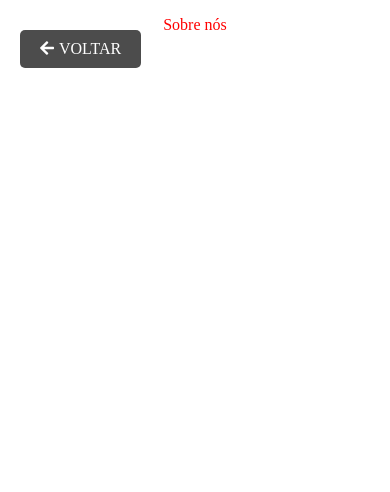
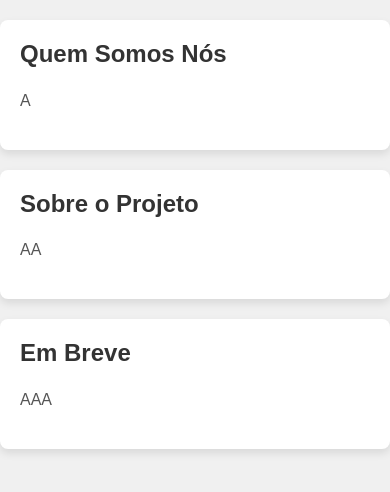
Before and after one commit to KaimanSystem/TCC, a PHP site: page /Projeto/sobre_KS.php in a window 390 px wide. Shown: the top 492 px of the page. Run offline with PHP 8.4, Linux system fonts and the light colour scheme.

Commit message:
Resolvendo conflitos e aplicando alterações

```diff
--- a/comunidade_popup_sucesso.php
+++ b/comunidade_popup_sucesso.php
@@ -53,7 +53,7 @@
 </head>
 <body>
     <div class="popup">
-        <img src="IMG/sucesso.png" alt="Cadastro Sucesso">
+        <img src="IMG/sucesso.jpeg" alt="Cadastro Sucesso">
         <p>Cadastro realizado com sucesso!</p>
     </div>
 </body>
--- a/edit_dados.php
+++ b/edit_dados.php
@@ -81,7 +81,7 @@
         <a href="dados/ADD_usuario.php"> Adicionar usuário da comunidade</a>
 
     </div>
-         <!-- Em breve -->
+         <!-- Aqui você pode adicionar tabelas ou gráficos com os dados dos alunos -->
     </div>
 </body>
 </html>
--- a/login_aluno.php
+++ b/login_aluno.php
@@ -11,7 +11,7 @@
 
         body {
             font-family: 'Bebas Neue', sans-serif;
-            background-image: linear-gradient(to top, #92e06e, #3a6925);
+            background-image: linear-gradient(to bottom, #dfe2e6, #829d5e);
             margin: 0;
             padding: 0;
             display: flex;
@@ -32,7 +32,7 @@
         }
 
         .inputSubmit {
-            background-color: #829d5e;
+            background-color: #829d5e;  /* Same green color as home page */
             width: 100%;
             border: none;
             padding: 15px;
--- a/login_comunidade.php
+++ b/login_comunidade.php
@@ -11,7 +11,7 @@
 
         body {
             font-family: 'Bebas Neue', sans-serif;
-            background-image: linear-gradient(to top, #92e06e, #3a6925);
+            background-image: linear-gradient(to bottom, #dfe2e6, #829d5e);
             margin: 0;
             padding: 0;
             display: flex;
@@ -89,7 +89,7 @@
         <h2>Login - Comunidade</h2>
         <form action="sy_login_comunidade.php" method="POST">
             <div class="inputBox">
-                <input type="text" name="cpf" id="cpf" class="inputUser" placeholder="CPF" required>
+                <input type="text" name="cpf" id="cpf" class="inputUser" placeholder="cpf" required>
             </div>
             <br><br>
             <div class="inputBox">
--- a/login_servidores.php
+++ b/login_servidores.php
@@ -11,7 +11,7 @@
 
         body {
             font-family: 'Bebas Neue', sans-serif;
-            background-image: linear-gradient(to top, #92e06e, #3a6925);
+            background-image: linear-gradient(to bottom, #dfe2e6, #829d5e);
             margin: 0;
             padding: 0;
             display: flex;
--- a/perfil_comunidade.php
+++ b/perfil_comunidade.php
@@ -6,6 +6,6 @@
     <title>Kaiman System | perfil_comunidade</title>
 </head>
 <body>
-
+<!---->
 </body>
 </html>
--- a/relatorio_comunidade.php
+++ b/relatorio_comunidade.php
@@ -77,7 +77,7 @@ if (isset($_POST['gerar_pdf'])) {
             justify-content: center;
             align-items: center;
             height: 100vh;
-            background-image: linear-gradient(to top, #92e06e, #3a6925);
+            background-image: linear-gradient(to bottom, #dfe2e6, #829d5e);
         }
 
         /* Estilo do contêiner principal */
--- a/resetar_senha.php
+++ b/resetar_senha.php
@@ -43,7 +43,7 @@ if ($_SERVER["REQUEST_METHOD"] == "POST") {
 
         body {
             font-family: 'Bebas Neue', sans-serif;
-            background-image: linear-gradient(to top, #92e06e, #3a6925);
+            background-image: linear-gradient(to bottom, #dfe2e6, #829d5e);
             margin: 0;
             padding: 0;
             height: 100vh;
--- a/sistema.php
+++ b/sistema.php
@@ -6,7 +6,7 @@ if (isset($_SESSION['cpf']) && !isset($_SESSION['senha'])) {
     unset($_SESSION['cpf']);
     unset($_SESSION['senha']);
     header('Location: login_comunidade.php');
-    exit;
+    exit; // Adicione o exit para garantir que o script pare após o redirecionamento
 }
 ?>
 <!DOCTYPE html>
@@ -31,7 +31,7 @@ if (isset($_SESSION['cpf']) && !isset($_SESSION['senha'])) {
         flex-direction: column;
         align-items: center;
         justify-content: center;
-        padding-top: 60px;
+        padding-top: 60px; /* Espaço para a barra de navegação */
     }
 
         .navbar {
@@ -76,7 +76,7 @@ if (isset($_SESSION['cpf']) && !isset($_SESSION['senha'])) {
         }
 
         .rules h2 {
-            color: #829d5e;
+            color: #829d5e; /* Verde do projeto */
             font-family: 'Bebas Neue', cursive;
             text-shadow: 2px 2px 4px rgba(0, 0, 0, 0.5);
             margin-bottom: 20px;
--- a/sobre_KS.php
+++ b/sobre_KS.php
@@ -4,50 +4,70 @@
     <meta charset="UTF-8">
     <meta name="viewport" content="width=device-width, initial-scale=1.0">
     <title>Kaiman System | Sobre Nós</title>
-    <link rel="stylesheet" href="https://cdnjs.cloudflare.com/ajax/libs/font-awesome/5.15.4/css/all.min.css">
     <style>
+        body {
+            font-family: Arial, sans-serif;
+            margin: 0;
+            padding: 0;
+            background-color: #f0f0f0;
+            overflow-x: hidden;
+        }
+        .container {
+            display: flex;
+            flex-direction: column;
+            align-items: center;
+            padding: 20px;
+            max-width: 1200px;
+            margin: auto;
+        }
+        .column {
+            width: 100%;
+            max-width: 800px;
+            padding: 20px;
+            background-color: #fff;
+            margin: 10px 0;
+            border-radius: 8px;
+            box-shadow: 0 4px 8px rgba(0, 0, 0, 0.1);
+        }
+        .column h2 {
+            margin-top: 0;
+            color: #333;
+        }
+        .column p {
+            line-height: 1.6;
+            color: #555;
+        }
         @media (max-width: 768px) {
             .container {
                 padding: 10px;
             }
+            .column {
+                width: calc(100% - 20px);
+                margin: 10px 0;
+            }
         }
-        .back-btn {
-            background-color: rgba(0, 0, 0, 0.7);
-            color: #ffffff;
-            border: none;
-            padding: 10px 20px;
-            border-radius: 5px;
-            text-decoration: none;
-            font-size: 16px;
-            cursor: pointer;
-            position: absolute;
-            top: 20px;
-            left: 20px;
-            margin-top: 10px;
-        }
-        .back-btn:hover {
-            background-color: #568915;
-        }
-        .back-btn i {
-            margin-right: 5px;
-        }
-
-        .texto1{
-            text-align: center;
-            font-size: 25;
-            color: red;
-        }
-
-
     </style>
 </head>
 <body>
-    <a href="home.php" class="back-btn"><i class="fas fa-arrow-left"></i>VOLTAR</a>
-    <div class="texto1">
-    <p>
-        Sobre nós
-    </p>
+    <div class="container">
+        <div class="column" id="section1">
+            <h2>Quem Somos Nós</h2>
+            <p>
+                A
+            </p>
+        </div>
+        <div class="column" id="section2">
+            <h2>Sobre o Projeto</h2>
+            <p>
+                AA
+            </p>
+        </div>
+        <div class="column" id="section3">
+            <h2>Em Breve</h2>
+            <p>
+                AAA
+            </p>
+        </div>
     </div>
-
 </body>
 </html>
--- a/solicitar_recuperacao.php
+++ b/solicitar_recuperacao.php
@@ -73,9 +73,9 @@
         <h1>Recupere sua senha</h1>
         <form action="gerar_token.php" method="POST">
             <label for="email">Digite seu e-mail:</label>
-            <input type="email" id="email" name="email" required>
+            <input type="email" id="email" name="email" placeholder="seu-email@exemplo.com" required>
             <label for="safe_key">Digite sua chave de segurança:</label>
-            <input type="text" id="safe_key" name="safe_key"required>
+            <input type="text" id="safe_key" name="safe_key" placeholder="exemplo123" required>
             <input type="submit" value="Enviar">
         </form>
     </div>
```
Also changed, not shown: home.php (+16 -13 lines), perfil_alunos.php (+7 -80 lines), regras.php (+27 -1 lines), relatorio_aluno.php (+45 -41 lines), sair.php (+18 -23 lines), sy_login_aluno.php (+19 -26 lines).
